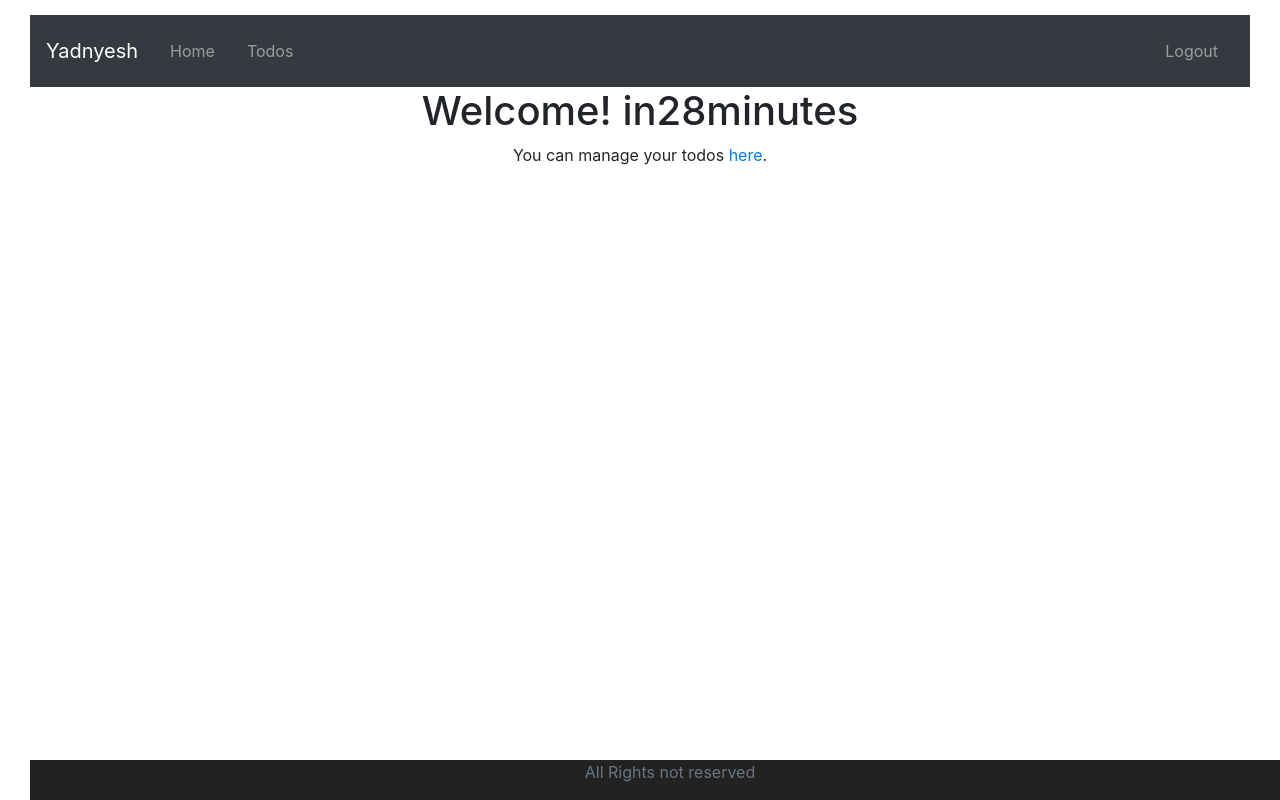
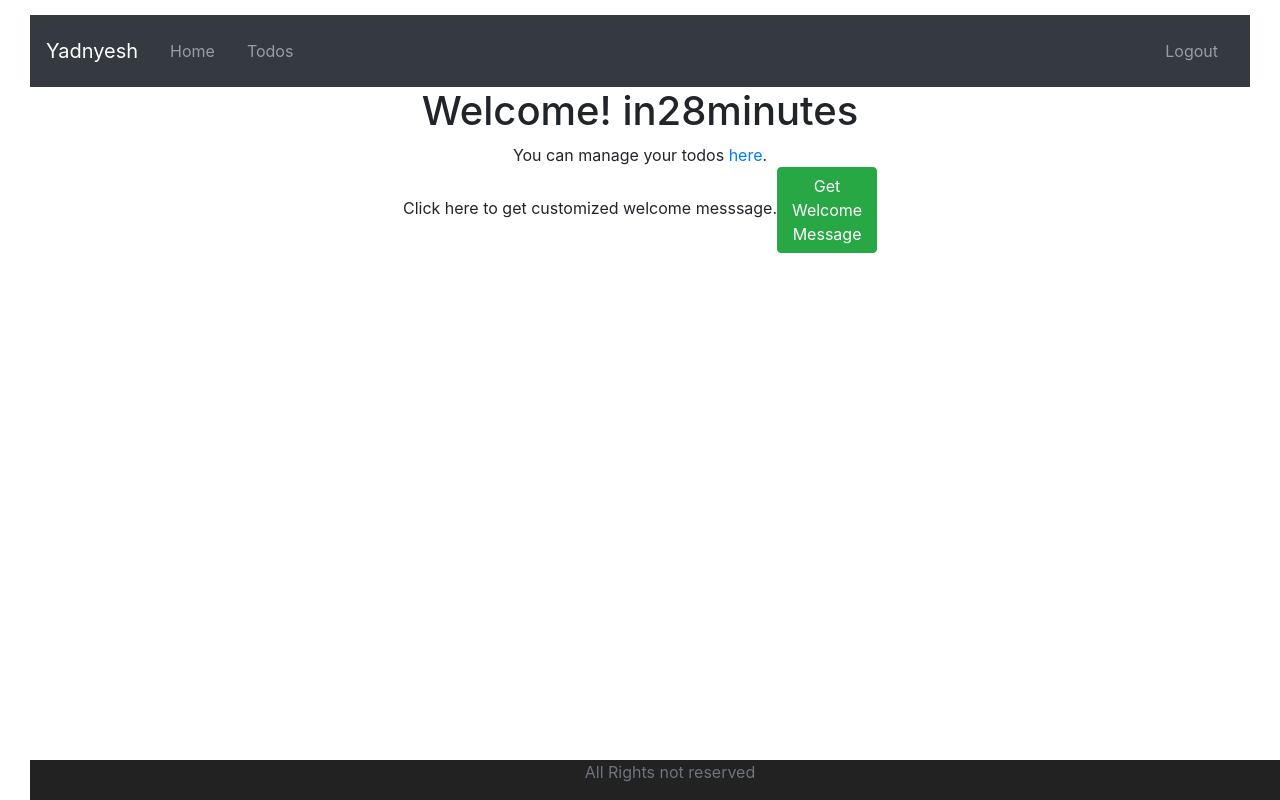
Before and after one commit to yadnyesh/todo-app, a React (Create React App) app: page /welcome/in28minutes in a window 1280 px wide. Shown: the top 800 px of the page. Built offline with nearby package versions, Linux system fonts and the light colour scheme; sample sign-in values are in the browser's storage.

Commit message:
60 - Add button

```diff
--- a/src/components/todo/WelcomeComponent.jsx
+++ b/src/components/todo/WelcomeComponent.jsx
@@ -7,11 +7,20 @@ class WelcomeComponent extends Component {
             <>
                 <h1>Welcome! {this.props.match.params.name}</h1>
                 <div className="container">
-                You can manage your todos <Link to="/todos">here</Link>.
+                    You can manage your todos <Link to="/todos">here</Link>.
+                </div>
+                <div className="container">
+                    Click here to get customized welcome messsage.
+                    <button onClick={this.retrieveWelcomeMessage} className="btn btn-success">Get Welcome Message</button>
                 </div>
             </>
         );
     }
+
+    retrieveWelcomeMessage() {
+        console.log('Retrieve Welcome message')
+    }
 }
 
+
 export default WelcomeComponent
```
